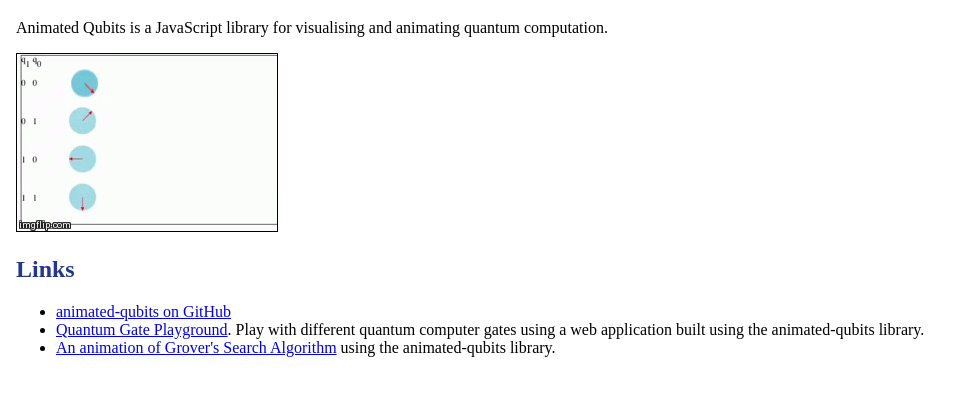
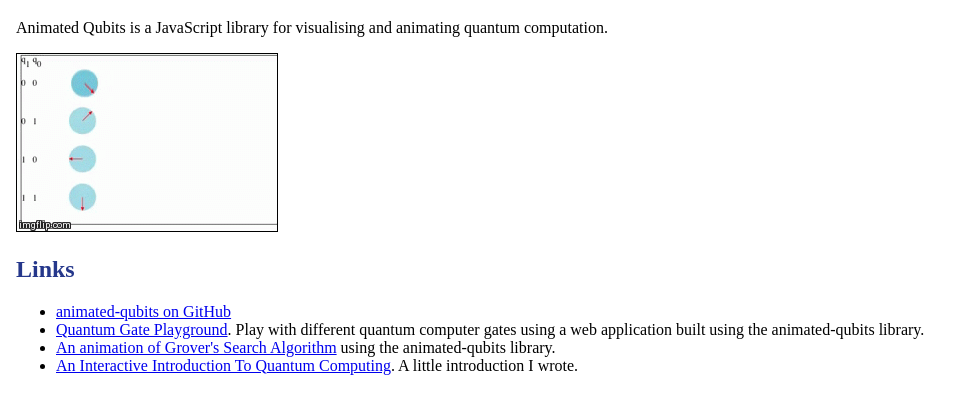
Before and after one commit to davidbkemp/animated-qubits, a website: page index.html in a window 1280 px wide. Shown: the part 61-474 px from the top of the page, without its empty margins (0-967 px from the left). Drawn offline with Linux system fonts and the light colour scheme.

Commit message:
Add link to quantum computing article.

```diff
--- a/index.html
+++ b/index.html
@@ -26,6 +26,9 @@
         <a href="grover.html">An animation of Grover&apos;s Search Algorithm</a>
         using the animated-qubits library.
     </li>
+    <li>
+        <a href="http://davidbkemp.github.io/QuantumComputingArticle/">An Interactive Introduction To Quantum Computing</a>.
+        A little introduction I wrote.
 </ul>
 
 <script>
```
